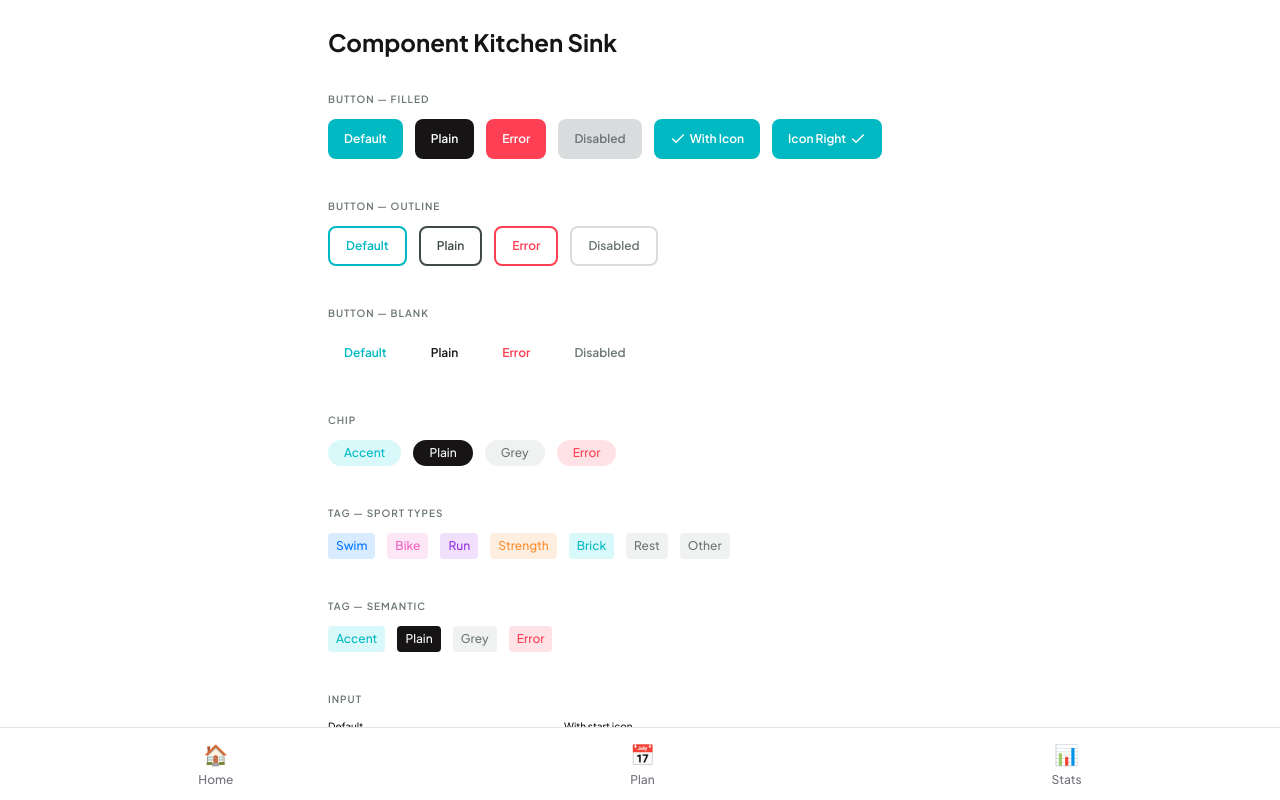
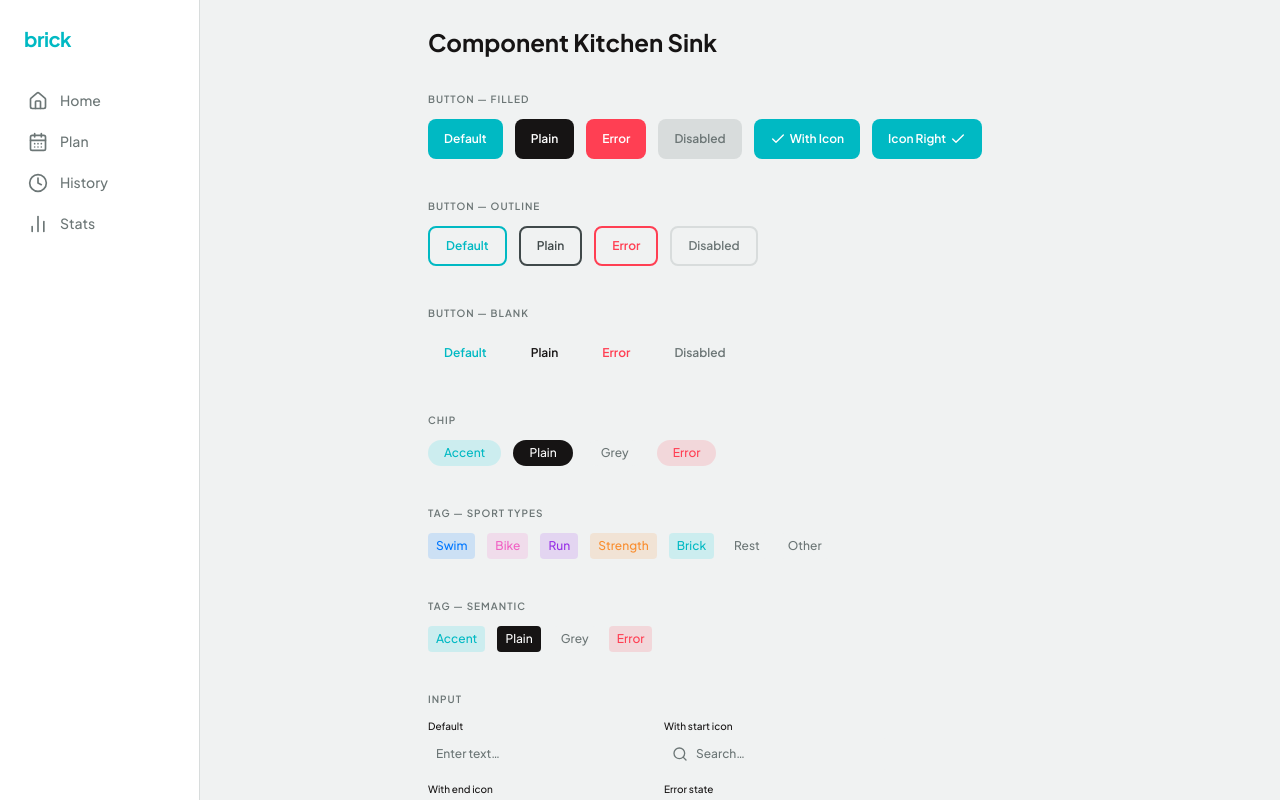
Before and after one commit to marthalyndon/brick, a Next.js app: page /test in a window 1280 px wide. Shown: the top 800 px of the page. Built offline with nearby package versions, Linux system fonts and the light colour scheme.

Commit message:
feat: wire real nav components into layout, add history page stub

```diff
--- /dev/null
+++ b/src/app/(app)/history/page.tsx
@@ -0,0 +1,8 @@
+export default function HistoryPage() {
+  return (
+    <div className="p-4">
+      <h1 className="text-2xl font-semibold mb-4">History</h1>
+      <p className="text-core-gray-400">Coming soon.</p>
+    </div>
+  );
+}
--- a/src/app/(app)/layout.tsx
+++ b/src/app/(app)/layout.tsx
@@ -1,25 +1,17 @@
-import Link from "next/link";
+import type { ReactNode } from "react";
+import { MobileNav } from "@/components/nav/MobileNav";
+import { DesktopNav } from "@/components/nav/DesktopNav";
 
-export default function AppLayout({ children }: { children: React.ReactNode }) {
+export default function AppLayout({ children }: { children: ReactNode }) {
   return (
-    <div className="flex flex-col min-h-screen">
-      <main className="flex-1 pb-20">{children}</main>
-
-      {/* Bottom navigation — mobile first */}
-      <nav className="fixed bottom-0 left-0 right-0 bg-white border-t border-zinc-200 flex justify-around py-3 z-50">
-        <Link href="/" className="flex flex-col items-center gap-1 text-xs text-zinc-500">
-          <span className="text-xl">🏠</span>
-          <span>Home</span>
-        </Link>
-        <Link href="/plan" className="flex flex-col items-center gap-1 text-xs text-zinc-500">
-          <span className="text-xl">📅</span>
-          <span>Plan</span>
-        </Link>
-        <Link href="/stats" className="flex flex-col items-center gap-1 text-xs text-zinc-500">
-          <span className="text-xl">📊</span>
-          <span>Stats</span>
-        </Link>
-      </nav>
+    <div className="flex min-h-screen bg-core-gray-100">
+      <DesktopNav />
+      <main className="flex-1 pb-20 md:pb-0 overflow-y-auto">
+        {children}
+      </main>
+      <div className="md:hidden">
+        <MobileNav />
+      </div>
     </div>
   );
 }
```
